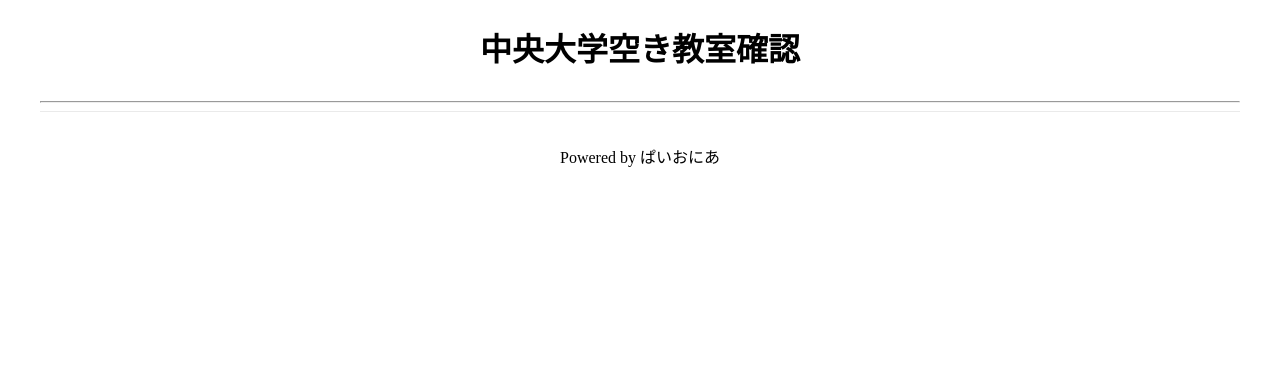
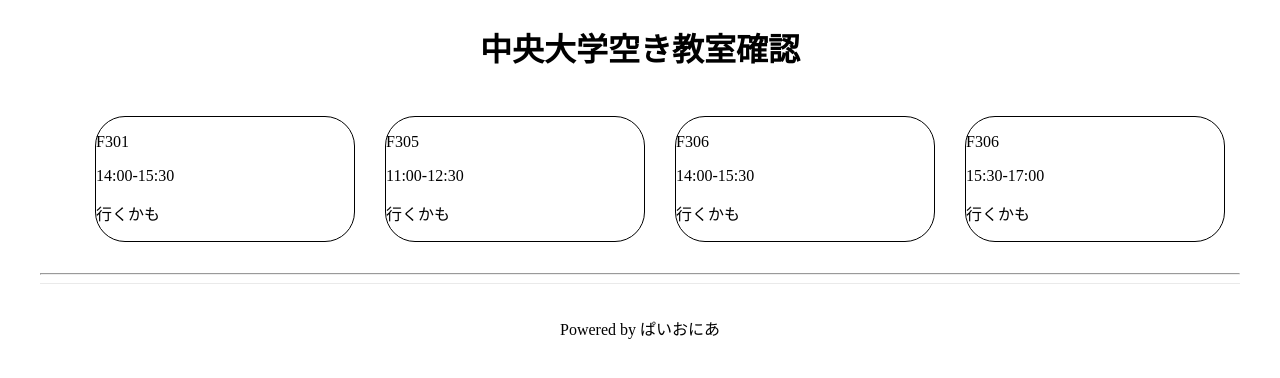
Before and after one commit to v-code-team-pioneer-inc/ccrs-frontend, a Next.js app: page / in a window 1280 px wide. Shown: the top 378 px of the page. Built offline with nearby package versions, Linux system fonts and the light colour scheme.

Commit message:
Fujiwara-firstcommit

```diff
--- a/components/top/TodayAvailableClassroom.jsx
+++ b/components/top/TodayAvailableClassroom.jsx
@@ -9,7 +9,28 @@ export const TodayAvailableClassroom = () => {
   return (
     <div>
       {/* TODO: タイトルと横並びのカードの実装 */}
-
+      <ul>
+        <li>
+          <p className="class_room">F301</p>
+          <p className="time">14:00-15:30</p>
+          <p className="decision">行くかも</p>
+        </li>
+        <li>
+          <p className="class_room">F305</p>
+          <p className="time">11:00-12:30</p>
+          <p className="decision">行くかも</p>
+        </li>
+        <li>
+          <p className="class_room">F306</p>
+          <p className="time">14:00-15:30</p>
+          <p className="decision">行くかも</p>
+        </li>
+        <li>
+          <p className="class_room">F306</p>
+          <p className="time">15:30-17:00</p>
+          <p className="decision">行くかも</p>
+        </li>
+      </ul>
     </div>
   );
 };
--- a/styles/top/TodayAvailableClassroom.module.css
+++ b/styles/top/TodayAvailableClassroom.module.css
@@ -0,0 +1,28 @@
+ul {
+    display: flex;
+}
+
+li {
+    list-style: none;
+    padding-right: 10px;
+    width: 300px;
+    border: 1px solid;
+    border-radius: 30px;
+    margin: 15px;
+}
+
+.class_room {
+    padding-left: 10px;
+    font-weight: bold;
+}
+
+.time {
+    text-align: center;
+}
+
+.decision {
+    text-align: center;
+    border: 1px solid;
+    margin: 5px 40px;
+    border-radius: 30px;
+}
```
